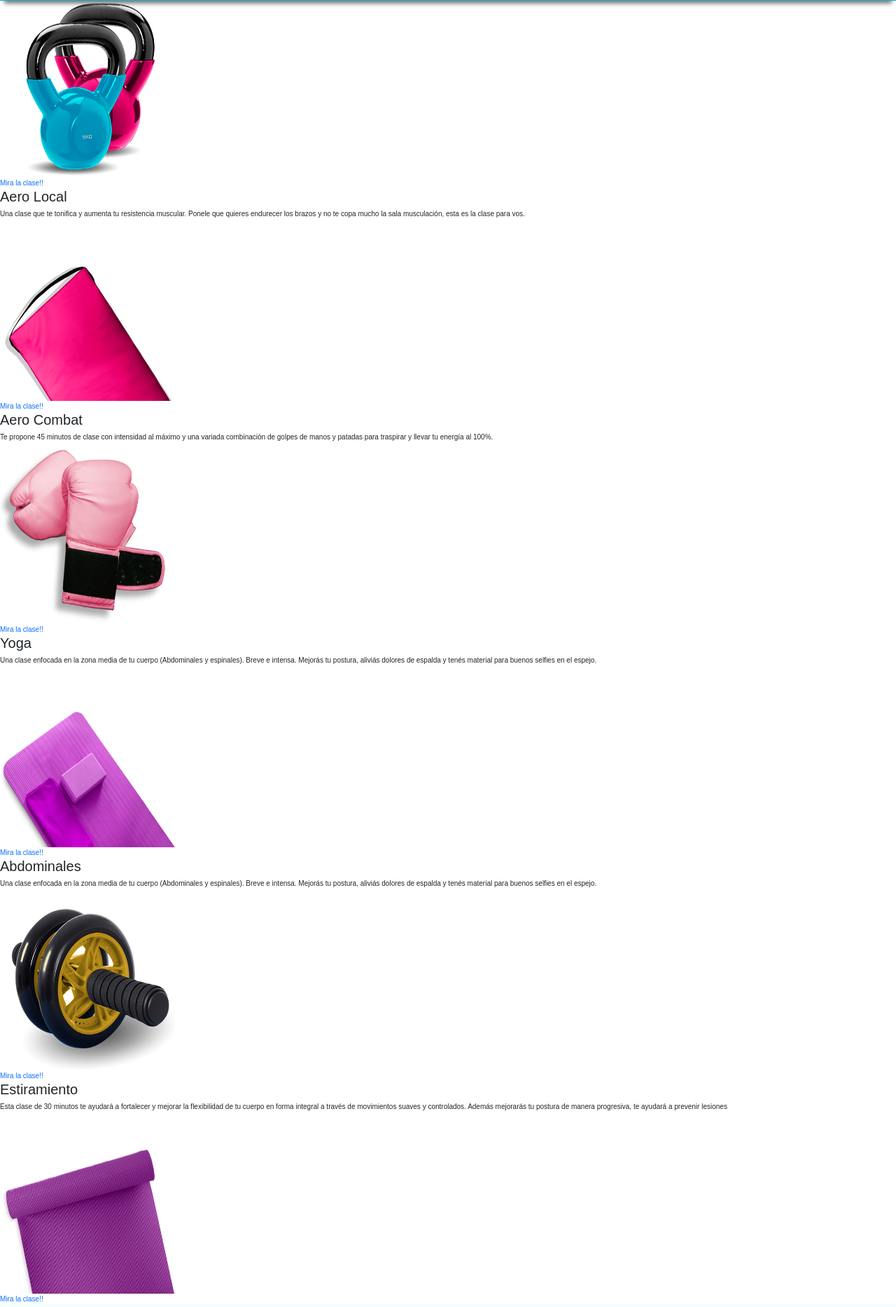
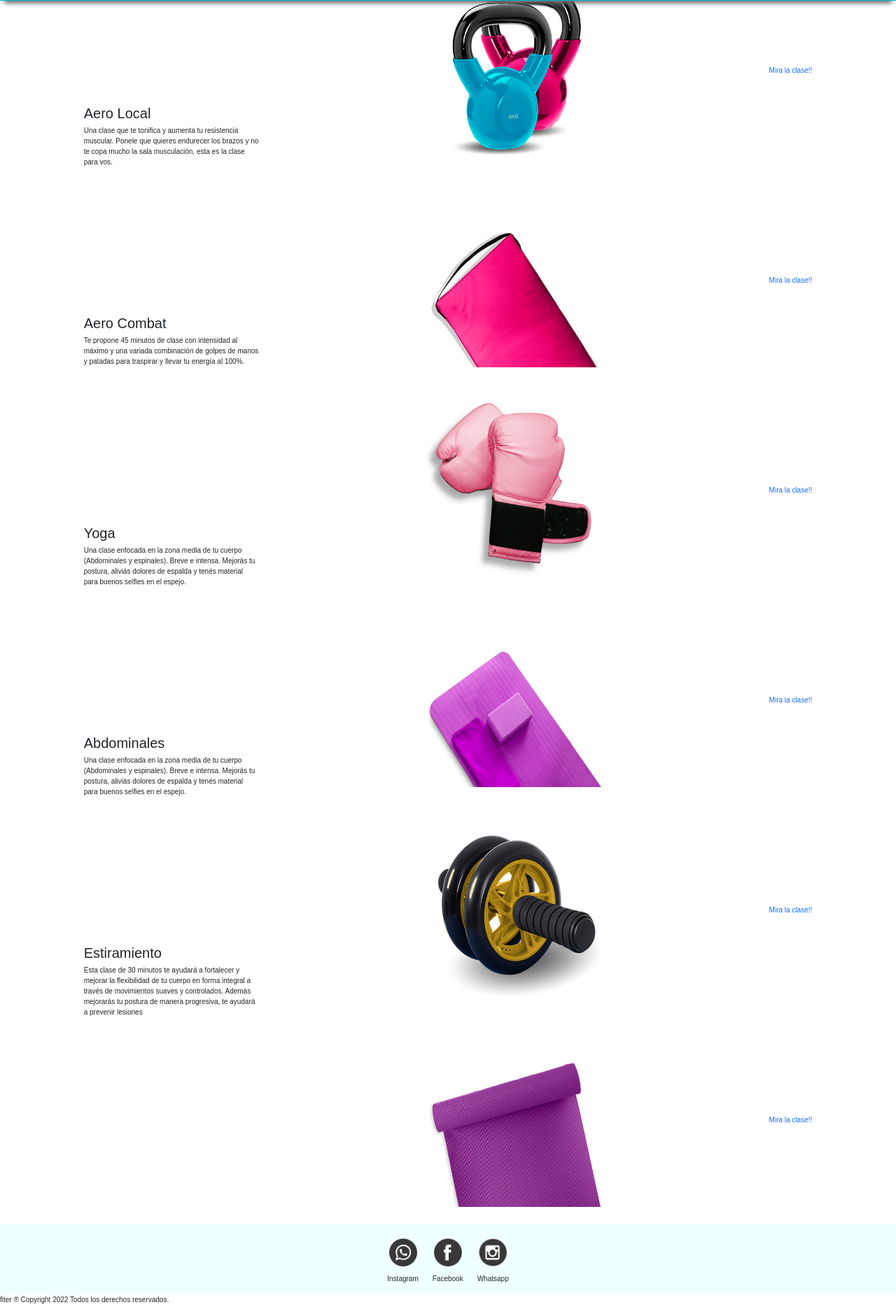
Before and after one commit to Oslalejandro/Fiter, a website: page pages/clases.html in a window 1280 px wide. Shown: the part 79-1947 px from the top of the page at 70% size. Drawn offline with nearby package versions, Linux system fonts and the light colour scheme; files that its build step writes are made by us from their sources.

Commit message:
sass-seo

```diff
--- a/sass/misc/_mixins.scss
+++ b/sass/misc/_mixins.scss
@@ -0,0 +1,24 @@
+@mixin sizes($width, $height) {
+    height: $height;
+    width: $width;
+}
+
+.box__text__items{
+    @include sizes(250px, 500px)
+}
+
+.box__text__items2{
+    @include sizes(250px, 500px)
+}
+.box__text__items3{
+    @include sizes(250px, 500px)
+}
+.box__text__items4{
+    @include sizes(250px, 500px)
+}
+.box__text__items5{
+    @include sizes(250px, 500px)
+}
+.box__text__items6{
+    @include sizes(250px, 500px)
+}
--- a/sass/views/_clases.scss
+++ b/sass/views/_clases.scss
@@ -0,0 +1,41 @@
+$box:(
+    box: #f1bf88,
+    box2: #99dbea,
+    box3: #ee6fb7,
+    box4: #b9ea99,
+    box5: #dc65be,
+    box6:  #5b9289,
+);
+
+@each $boxes, $color in $box {
+box--#{$boxes}{
+    background-color: $color;
+    }
+}
+
+
+.box__items{
+    height: 300px;
+    width: 100%;
+    display: flex;
+    align-items: center;
+    justify-content: space-around;
+}
+
+.box__items2{
+    @extend .box__items;
+}
+
+.box__items3{
+    @extend .box__items;
+}
+
+.box__items4{
+    @extend .box__items;
+}
+.box__items5{
+    @extend .box__items;
+}
+.box__items6{
+    @extend .box__items;
+}
```
Also changed, not shown: pages/asociate.html (+1 -0 lines), css/translated.css.
